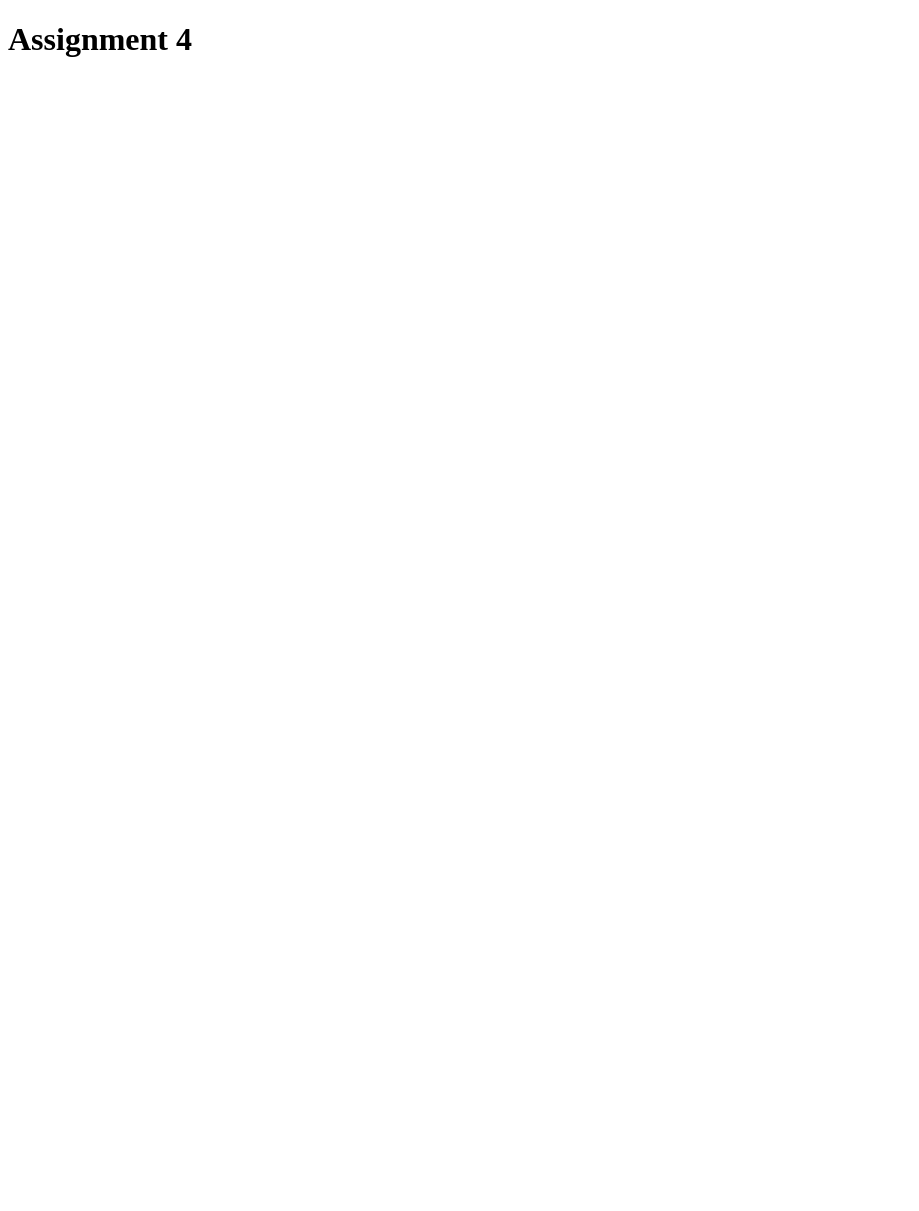
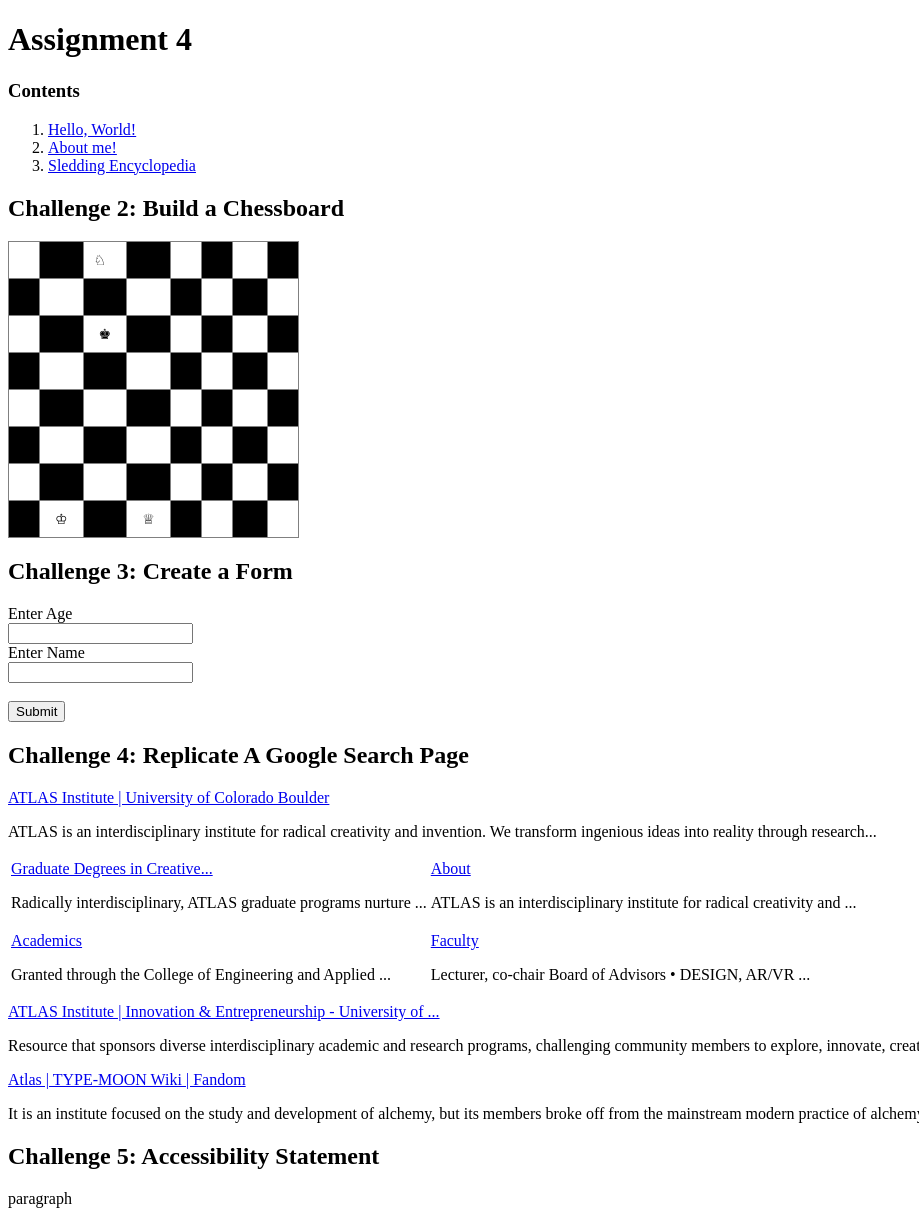
Before and after one commit to ellalago/ellalago.github.io, a plain HTML site: page assignment4.html in a window 1280 px wide. Shown: the whole page, without its empty margins (0-919 px from the left). Before the commit the page ends 800 px from the top, so only its background shows below. Drawn offline with Linux system fonts and the light colour scheme.

Commit message:
Update assignment4.html

```diff
--- a/assignment4.html
+++ b/assignment4.html
@@ -6,5 +6,162 @@
   </head>
   <body>
     <h1>Assignment 4</h1>
-  </body>
+    <div>
+    <h3>Contents</h3>
+    <ol>
+      <li><a href="assignment1.html">Hello, World!</a></li>
+      <li><a href="index.html">About me!</a></li>
+      <li><a href="assignment3.html">Sledding Encyclopedia</a></li>
+    </ol>
+  </div>
+<div>
+  <h2>Challenge 2: Build a Chessboard</h2>
+  <style>
+  .tg  {border-collapse:collapse;border-spacing:0;}
+  .tg td{border-color:black;border-style:solid;border-width:1px;font-family:Arial, sans-serif;font-size:14px;
+    overflow:hidden;padding:10px 15px;word-break:normal;}
+  .tg th{border-color:black;border-style:solid;border-width:1px;font-family:Arial, sans-serif;font-size:14px;
+    font-weight:normal;overflow:hidden;padding:10px 10px;word-break:normal;}
+  .tg .tg-nto1{background-color:#000000;border-color:inherit;text-align:left;vertical-align:top}
+  .tg .tg-symt{background-color:#000000;border-color:inherit;color:#000000;text-align:left;vertical-align:top}
+  .tg .tg-0pky{border-color:inherit;text-align:left;vertical-align:top}
+  </style>
+  <table class="tg">
+  <thead>
+    <tr>
+      <th class="tg-0pky"></th>
+      <th class="tg-nto1"></th>
+      <th class="tg-0pky">♘</th>
+      <th class="tg-nto1"></th>
+      <th class="tg-0pky"></th>
+      <th class="tg-nto1"></th>
+      <th class="tg-0pky"></th>
+      <th class="tg-symt"></th>
+    </tr>
+  </thead>
+  <tbody>
+    <tr>
+      <td class="tg-nto1"></td>
+      <td class="tg-0pky"></td>
+      <td class="tg-nto1"></td>
+      <td class="tg-0pky">&nbsp;</td>
+      <td class="tg-nto1"></td>
+      <td class="tg-0pky"></td>
+      <td class="tg-nto1"></td>
+      <td class="tg-0pky"></td>
+    </tr>
+    <tr>
+      <td class="tg-0pky"></td>
+      <td class="tg-nto1"></td>
+      <td class="tg-0pky">♚</td>
+      <td class="tg-nto1"></td>
+      <td class="tg-0pky"></td>
+      <td class="tg-nto1"></td>
+      <td class="tg-0pky"></td>
+      <td class="tg-nto1"></td>
+    </tr>
+    <tr>
+      <td class="tg-nto1"></td>
+      <td class="tg-0pky"></td>
+      <td class="tg-nto1"></td>
+      <td class="tg-0pky">&nbsp;</td>
+      <td class="tg-nto1"></td>
+      <td class="tg-0pky"></td>
+      <td class="tg-nto1"></td>
+      <td class="tg-0pky"></td>
+    </tr>
+    <tr>
+      <td class="tg-0pky"></td>
+      <td class="tg-nto1"></td>
+      <td class="tg-0pky"></td>
+      <td class="tg-nto1"></td>
+      <td class="tg-0pky"></td>
+      <td class="tg-nto1"></td>
+      <td class="tg-0pky">&nbsp;</td>
+      <td class="tg-nto1"></td>
+    </tr>
+    <tr>
+      <td class="tg-nto1"></td>
+      <td class="tg-0pky"></td>
+      <td class="tg-nto1"></td>
+      <td class="tg-0pky">&nbsp;</td>
+      <td class="tg-nto1"></td>
+      <td class="tg-0pky"></td>
+      <td class="tg-nto1"></td>
+      <td class="tg-0pky"></td>
+    </tr>
+    <tr>
+      <td class="tg-0pky"></td>
+      <td class="tg-nto1"></td>
+      <td class="tg-0pky"></td>
+      <td class="tg-nto1">&nbsp;</td>
+      <td class="tg-0pky"></td>
+      <td class="tg-nto1"></td>
+      <td class="tg-0pky"></td>
+      <td class="tg-nto1"></td>
+    </tr>
+    <tr>
+      <td class="tg-nto1"></td>
+      <td class="tg-0pky">♔</td>
+      <td class="tg-nto1"></td>
+      <td class="tg-0pky">♕</td>
+      <td class="tg-nto1"></td>
+      <td class="tg-0pky"></td>
+      <td class="tg-nto1"></td>
+      <td class="tg-0pky"></td>
+    </tr>
+  </tbody>
+  </table>
+  <div>
+    <h2>Challenge 3: Create a Form</h2>
+    <form>
+      <div>Enter Age</div><input type="number"/>
+      <br/>
+      <div>Enter Name</div><input type="text"/>
+      <br/>
+      <br/>
+      <input type="submit"/>
+      <br/>
+    </form>
+  </div>
+  <div class="">
+    <h2>Challenge 4: Replicate A Google Search Page</h2>
+    <a href="#">ATLAS Institute | University of Colorado Boulder</a>
+    <p>ATLAS is an interdisciplinary institute for radical creativity and invention. We transform ingenious ideas into reality through research...</p>
+    <table>
+      <tbody>
+        <tr>
+          <td>
+            <a href="#">Graduate Degrees in Creative...</a>
+            <p>Radically interdisciplinary, ATLAS graduate programs nurture ...</p>
+          </td>
+          <td>
+            <a href="#">About</a>
+            <p>ATLAS is an interdisciplinary institute for radical creativity and ...</p>
+          </td>
+        </tr>
+        <tr>
+          <td>
+            <a href="#">Academics</a>
+            <p>Granted through the College of Engineering and Applied ...</p>
+          </td>
+          <td>
+            <a href="#">Faculty</a>
+            <p>Lecturer, co-chair Board of Advisors • DESIGN, AR/VR ...</p>
+          </td>
+        </tr>
+      </tbody>
+    </table>
+    <a href="#">ATLAS Institute | Innovation & Entrepreneurship - University of ...</a>
+    <p>Resource that sponsors diverse interdisciplinary academic and research programs, challenging community members to explore, innovate, create and design well ...</p>
+    <a href="#">Atlas | TYPE-MOON Wiki | Fandom</a>
+    <p>It is an institute focused on the study and development of alchemy, but its members broke off from the mainstream modern practice of alchemy that originated in ...</p>
+  </div>
+  <div>
+    <h2>Challenge 5: Accessibility Statement</h2>
+    <p>paragraph</p>
+  </div>
+    </body>
+
+
 </html>
```
